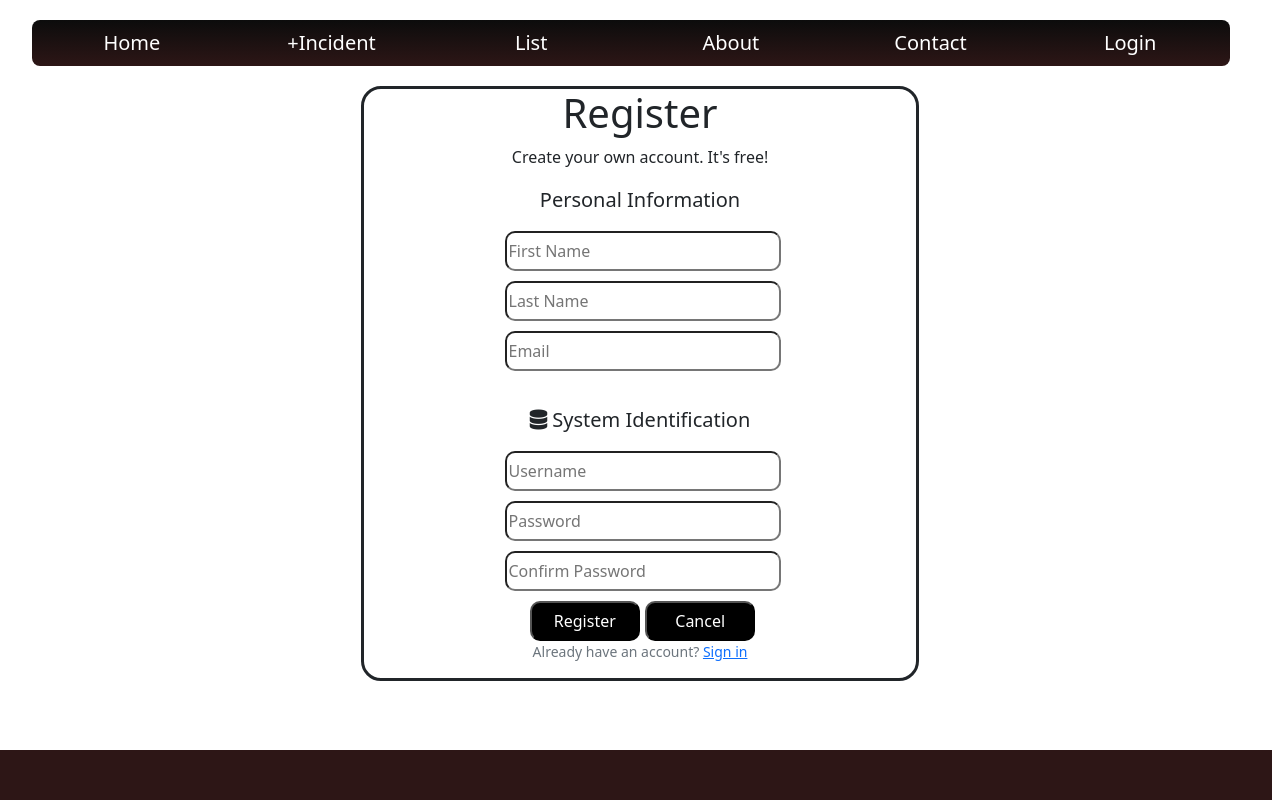
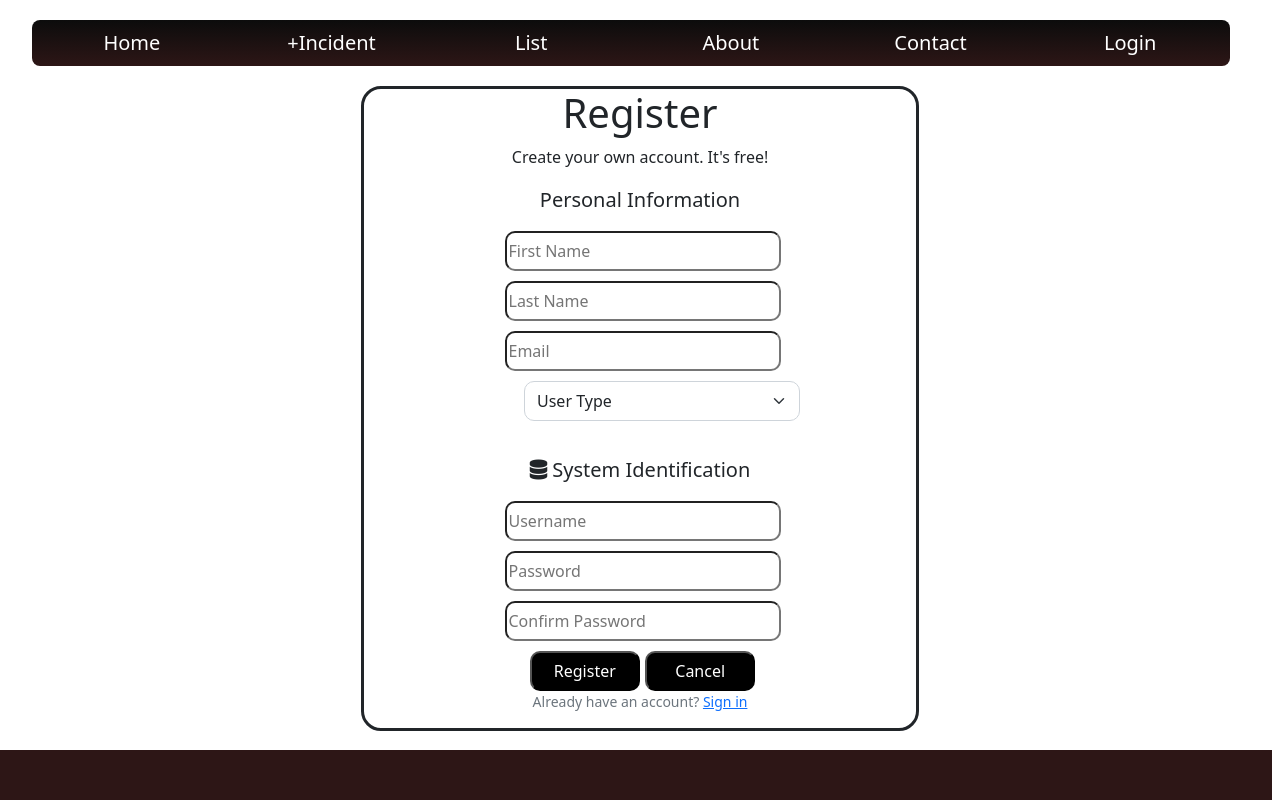
Before and after one commit to Centannial-College/COMP229-XTRAK, an Angular app: page /register in a window 1280 px wide. Built offline with nearby package versions, Linux system fonts and the light colour scheme.

Commit message:
Added User Type to Registration

```diff
--- a/src/app/content/register/register.component.css
+++ b/src/app/content/register/register.component.css
@@ -41,6 +41,13 @@ border-radius: 10px;
 margin-left:5px;
 margin-bottom:10px;
 }
+.form-select{
+    width: 50%;
+    height: 40px;
+    border-radius: 10px;
+    margin-left:160px;
+    margin-bottom:10px;
+}
 .userIcon{
     margin-left: 50px;
     width:5px;
--- a/src/app/content/register/register.component.html
+++ b/src/app/content/register/register.component.html
@@ -20,6 +20,11 @@
 
                       <input type="email" class="form-inputs" id="emailAddress" name="emailAddress" required
                       value="" placeholder="Email">
+                      <select class="form-select">
+                        <option selected>User Type</option>
+                        <option value="Admin">Admin</option>
+                        <option value="User">User</option>
+                      </select>
                     </div>
                   </div>
                 </div>
```
